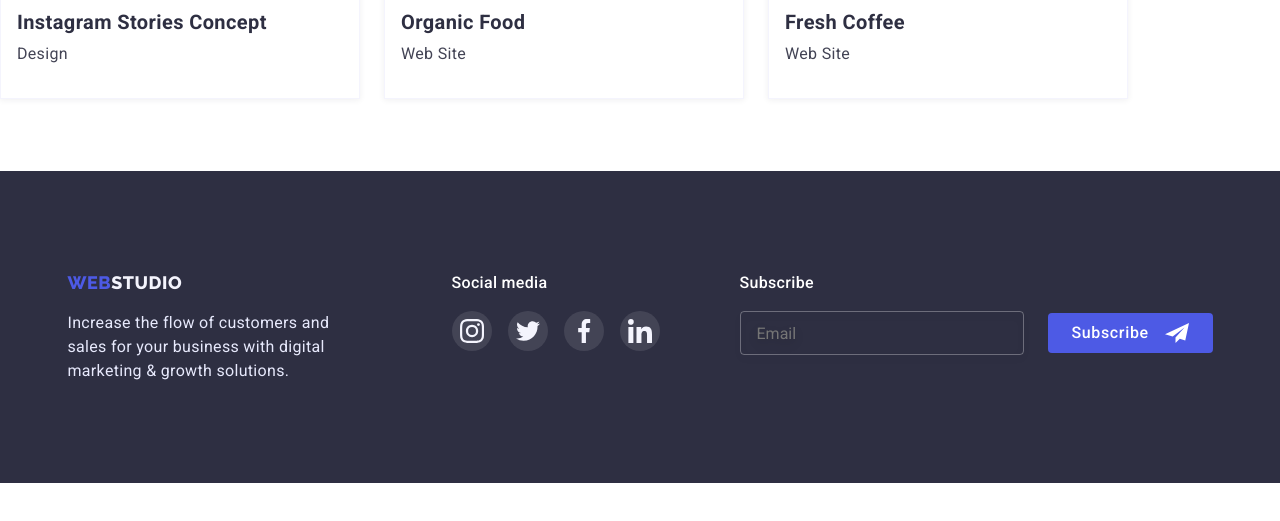
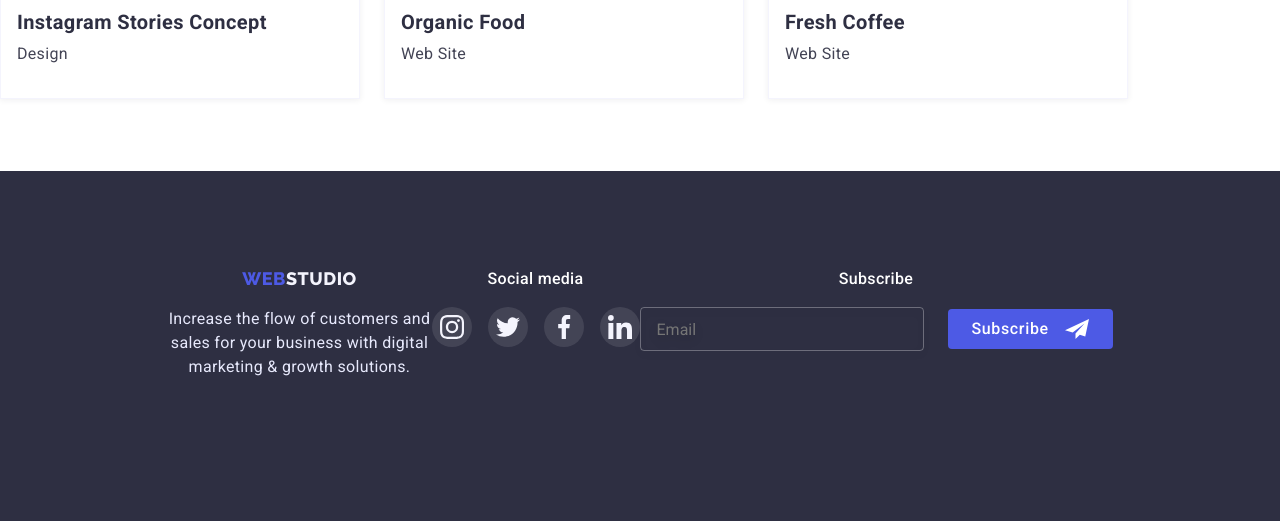
Before and after one commit to Maksim713/goit-markup-hw-07, a plain HTML site: page portfolio.html in a window 1280 px wide. Shown: the part 1549-2070 px from the top of the page. Before the commit the page ends 2032 px from the top, so only its background shows below. Drawn offline with nearby package versions, Linux system fonts and the light colour scheme.

Commit message:
add section four

```diff
--- a/css/desktop.css
+++ b/css/desktop.css
@@ -49,4 +49,27 @@
   .team {
     padding: 120px 0;
   }
+  /* --------------FOOTER--------------  */
+  .line {
+    flex-wrap: nowrap;
+  }
+
+  .footer-info {
+    margin-bottom: 0;
+    margin-right: 120px;
+  }
+  .footer-logos {
+    justify-content: left;
+  }
+  .footer-title {
+    text-align: left;
+  }
+  .footer-media {
+    margin-bottom: 0;
+    margin-right: 80px;
+  }
+
+  .footer-post {
+    flex-wrap: nowrap;
+  }
 }
--- a/css/styles.css
+++ b/css/styles.css
@@ -555,43 +555,60 @@ a {
 /* -------------FOOTER------------- */
 
 .footer {
-  padding: 100px 0;
+  /* width: 100%; */
+  padding: 96px 0;
   background-color: var(--dark-blue);
 }
 
 .footer-info {
   width: 264px;
-  margin-right: 120px;
+  margin-bottom: 72px;
+  /* margin-right: 120px; */
 }
 
 .line {
+  width: 100%;
   display: flex;
+  flex-wrap: wrap;
   justify-content: center;
 }
 
 .footer-logos {
   margin-bottom: 16px;
+  justify-content: center;
 }
 
 .logos {
   color: var(--light);
 }
 
-.footer-post {
-  display: flex;
-  align-items: center;
-  gap: 24px;
-}
-
-.footer-title {
+.footer-logos-title {
   font-size: 16px;
   line-height: 1.5;
   letter-spacing: 0.02em;
   color: var(--light-gray);
 }
 
+.footer-post {
+  display: flex;
+  flex-wrap: wrap;
+  align-items: center;
+  justify-content: center;
+  gap: 24px;
+}
+
+.footer-title,
+.footer-media-title {
+  font-size: 16px;
+  line-height: 1.5;
+  letter-spacing: 0.02em;
+  text-align: center;
+  color: var(--light-gray);
+}
+
 .footer-media {
-  margin-right: 80px;
+  margin-bottom: 72px;
+  /* margin-right: 80px; */
 }
 
 .title {
--- a/css/tablet.css
+++ b/css/tablet.css
@@ -41,4 +41,11 @@
     gap: 24px;
     row-gap: 64px;
   }
+  /* --------------FOOTER--------------  */
+  .footer-info {
+    margin-right: 24px;
+  }
+  .footer-media-title {
+    text-align: left;
+  }
 }
```
Also changed, not shown: index.html (+6 -6 lines).
